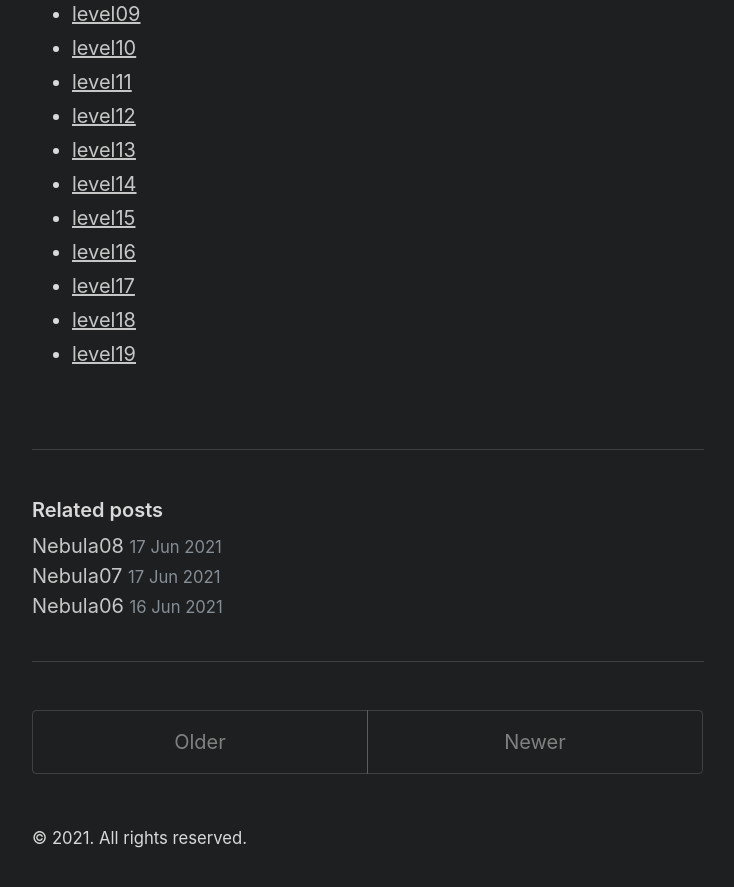
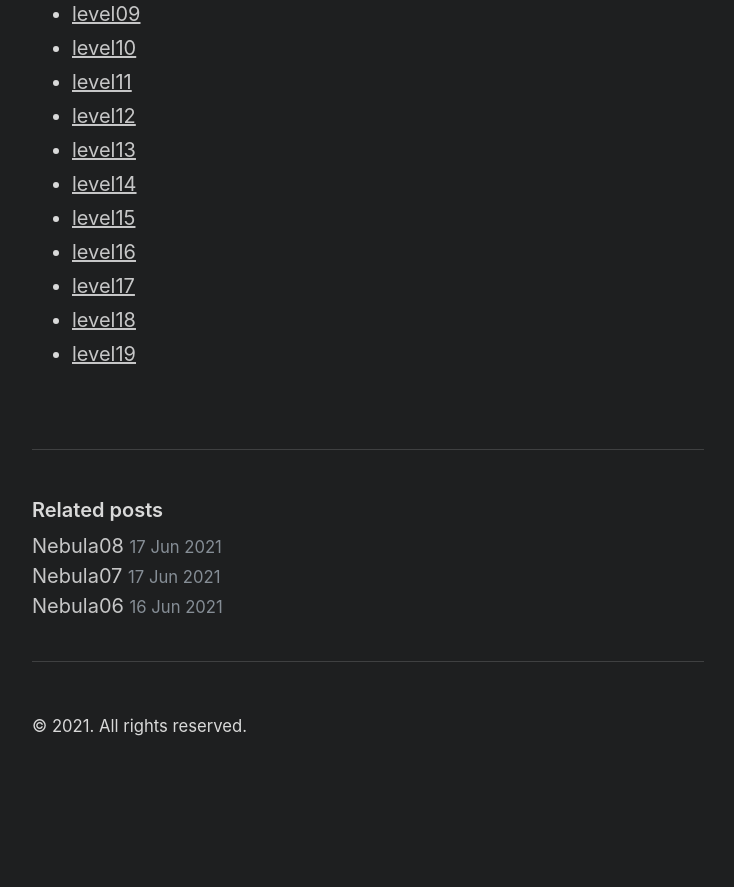
Before and after one commit to z3v5/old-blog, a Jekyll site: the page built from _posts/2021-06-21-Nebula-level09.md, in a window 1280 px wide and 900 px high, scrolled down 3085 px. Shown: the top 887 px of the window, without its empty margins (272-1006 px from the left). Built offline with Jekyll 4.4.1, drawn with Linux system fonts in a browser that asks for light colours; after the commit the page ends 3873 px from its top, so only the background shows below that.

Commit message:
Update post.html

```diff
--- a/_layouts/post.html
+++ b/_layouts/post.html
@@ -23,23 +23,3 @@ layout: default
   </ul>
 </aside>
 {% endif %}
-
-<div class="pagination">
-  {% if paginator.next_page %}
-  <a
-    class="pagination-item older"
-    href="{{ paginator.next_page_path | relative_url }}"
-    >Older</a
-  >
-  {% else %}
-  <span class="pagination-item older">Older</span>
-  {% endif %} {% if paginator.previous_page %}
-  <a
-    class="pagination-item newer"
-    href="{{ paginator.previous_page_path | relative_url }}"
-    >Newer</a
-  >
-  {% else %}
-  <span class="pagination-item newer">Newer</span>
-  {% endif %}
-</div>
```
